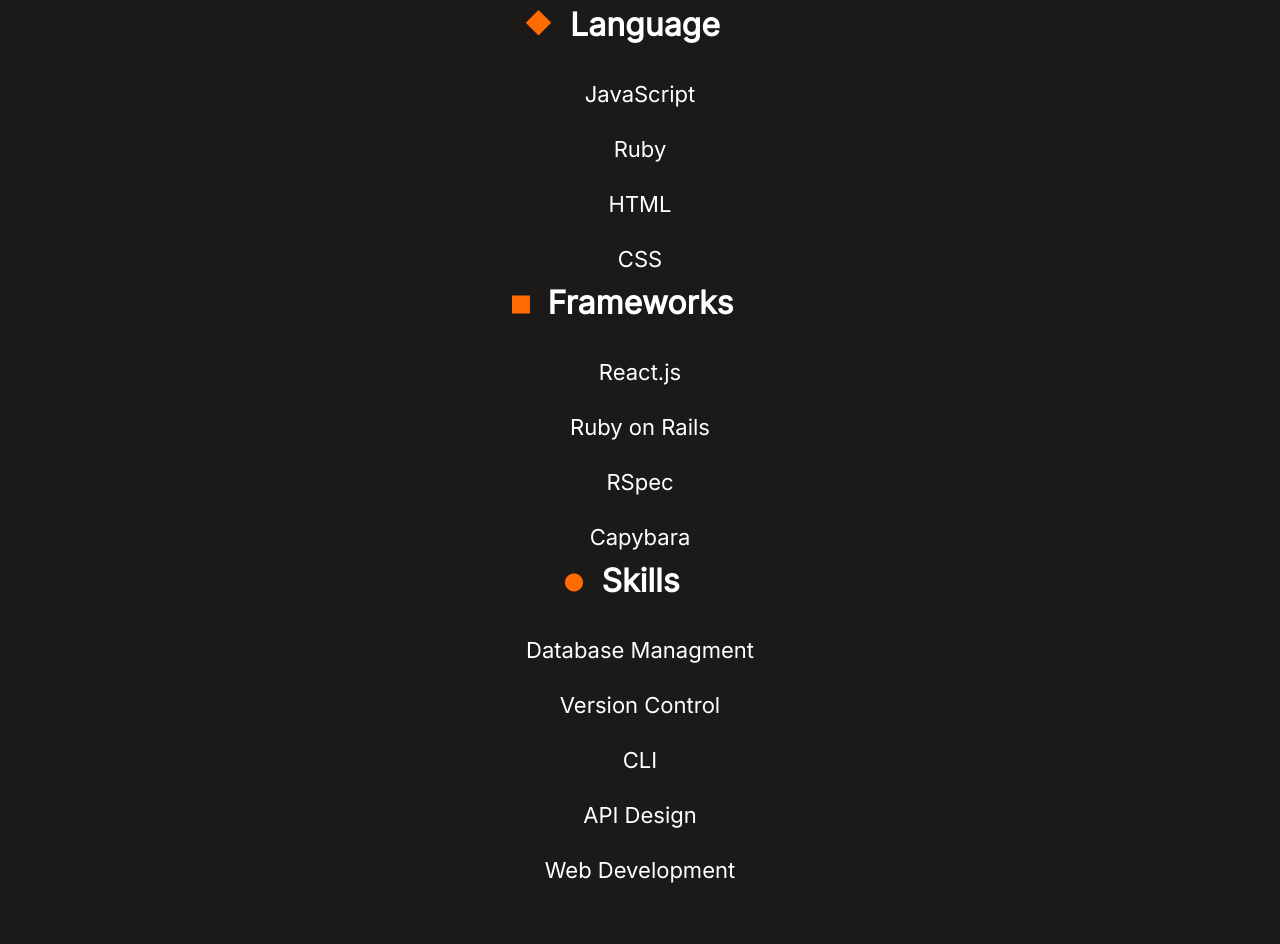
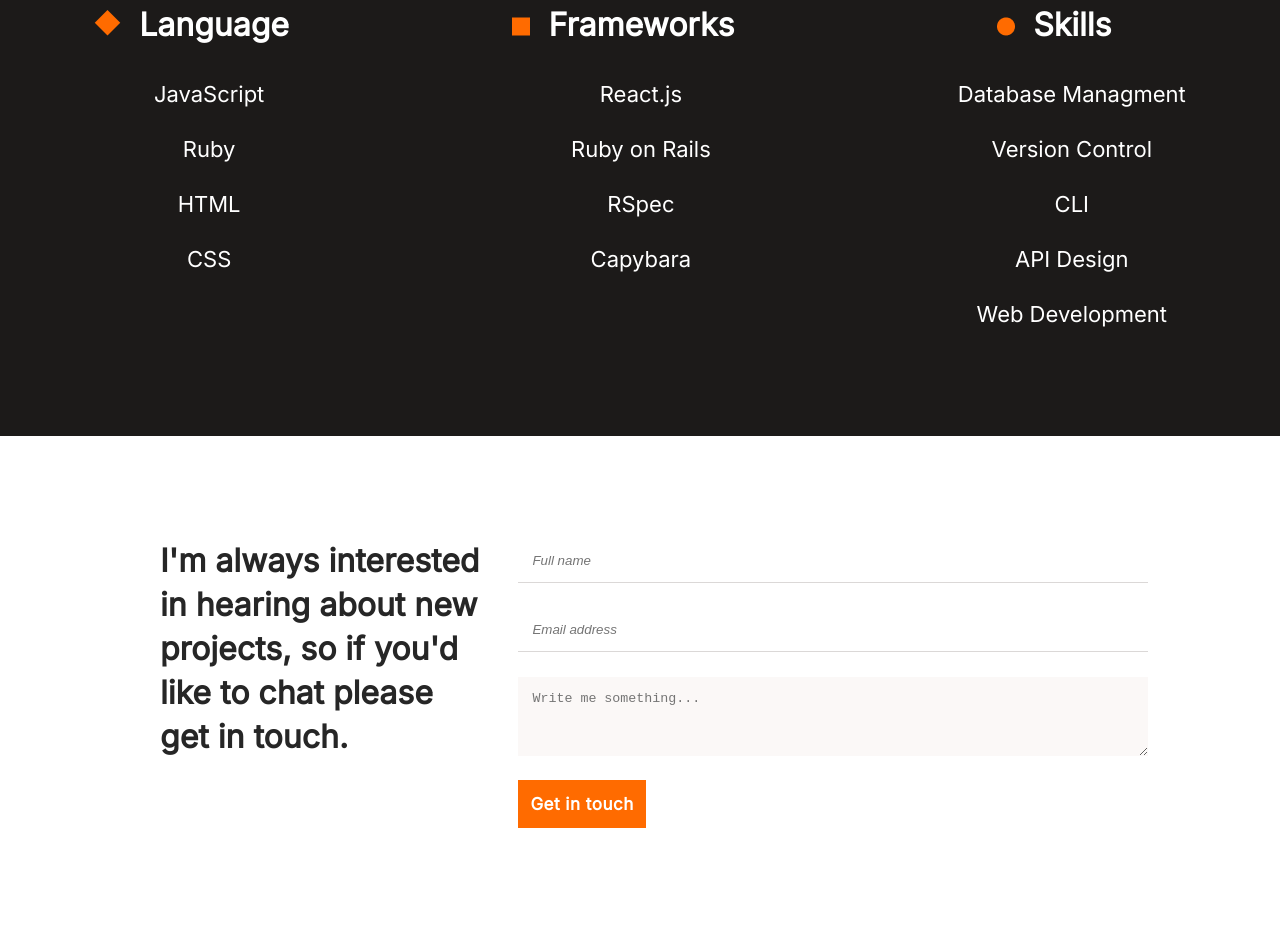
Before and after one commit to enmanuelbayen/Portfolio, a website: page index.html in a window 1280 px wide. Shown: the part 4096-5040 px from the top of the page. Drawn offline with Linux system fonts and the light colour scheme; a web font is replaced by a local one.

Commit message:
Add knowlegde-section/desktop.version

```diff
--- a/index.html
+++ b/index.html
@@ -161,7 +161,7 @@
  <section class="knowledge_page grid">
   <div class="devider-line2"></div>
 
-  <div class="show_case grid">
+  <div class="show_case flex">
 
     <div class="Show_case_skills flex">
      <h5 class="skill_mention"><img class="orange_figure" src="./img/diamond-orange.png" alt="orange figure">Language</h5>
--- a/style.css
+++ b/style.css
@@ -249,9 +249,13 @@
   padding-right: 18px;
 }
 
+.show_case{
+  flex-direction: column;
+  gap: 20px;
+}
+
 .Show_case_skills{
   flex-direction: column;
-  justify-content: center;
  align-items: center;
  gap: 26px;
 }
@@ -346,13 +350,16 @@
 
 @media screen and (min-width: 768px) {
 
-  .resume{
+
+
+.resume{
 flex-direction: row;
   }
 
-.Show_case{
-  grid-template-columns: repeat(3, 1fr);
-  grid-template-rows: 1.5vw;
+.show_case{
+  flex-direction: row;
+  justify-content: space-around;
+  gap: 0;
 }
 
 .survey-page{
@@ -381,4 +388,8 @@
 height: 4vw;
 }
 
+#submit-bttn{
+  align-self: flex-start;
 }
+
+}
```
